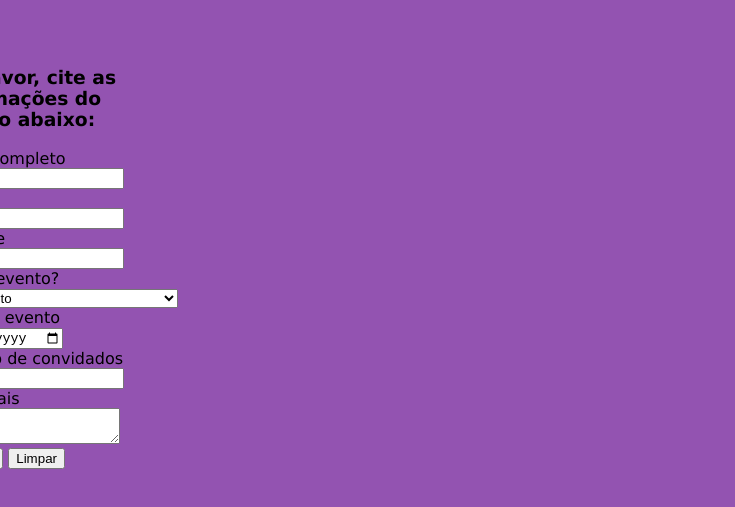
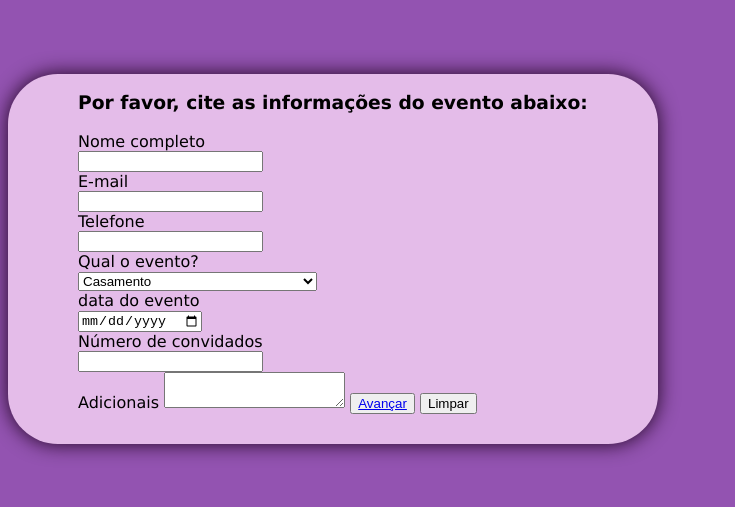
Before and after one commit to MarianeRemonte/form-CadEvento, a plain HTML site: page index.html in a window 1280 px wide. Shown: the part 149-656 px from the top of the page, without its empty margins (0-735 px from the left). Drawn offline with Linux system fonts and the light colour scheme; a script that the page names is missing.

Commit message:
Ajeita as cores do formulário e ajeita a centralização, adicionando sombra na borda da caixa

```diff
--- a/index.css
+++ b/index.css
@@ -16,6 +16,15 @@ body{
     display: flex;
     justify-content: center;
     align-items: center;
-    width: 100px;
     height: 100%;
 }
+
+.Form{
+    background-color: rgb(228, 188, 233);
+    padding: 30px;
+    padding-top: 0;
+    padding-left: 70px;
+    padding-right: 70px;
+    border-radius: 50px;
+    box-shadow: 0 0 20px rgb(31, 4, 31);
+}
```
